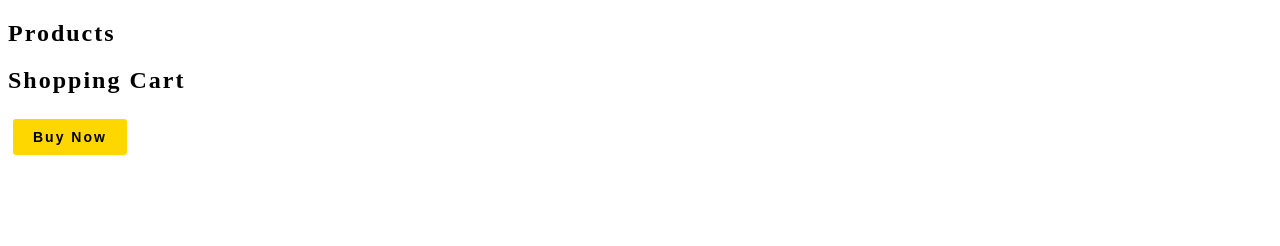
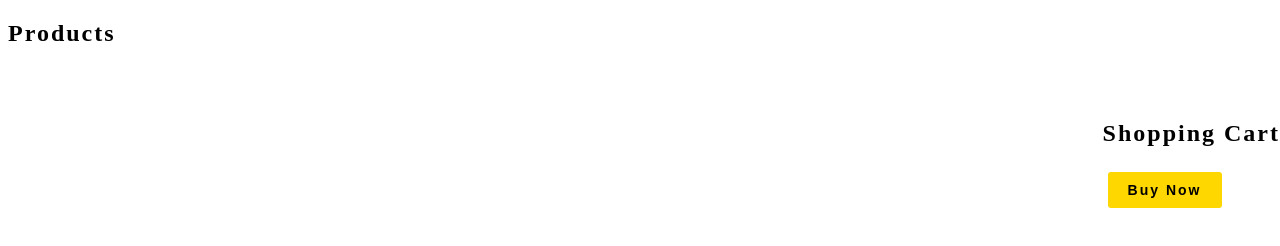
Before and after one commit to CodecoolGlobal/ya-online-shop-javascript-zarka1, a plain HTML site: page client/database.html in a window 1280 px wide. Drawn offline with Linux system fonts and the light colour scheme; no server answers.

Commit message:
shoppingcart on the top right side under the current user

```diff
--- a/client/database.html
+++ b/client/database.html
@@ -11,7 +11,7 @@
         <div id="product-list-container">
             <h2>Products</h2>
         </div>
-        <form>
+        <form id="shoppingcart">
             <h2>Shopping Cart</h2>
             <div id="items"></div>
             <button id="buynow">Buy Now</button>
--- a/client/styles.css
+++ b/client/styles.css
@@ -53,6 +53,12 @@ flex-direction: column;
     flex-direction: column;
     position: fixed;
     left: 900px;
+}
+
+#shoppingcart{
+    position: fixed;
+    top: 100px;
+    right: 0;
 }
 
 #registertext{
```
